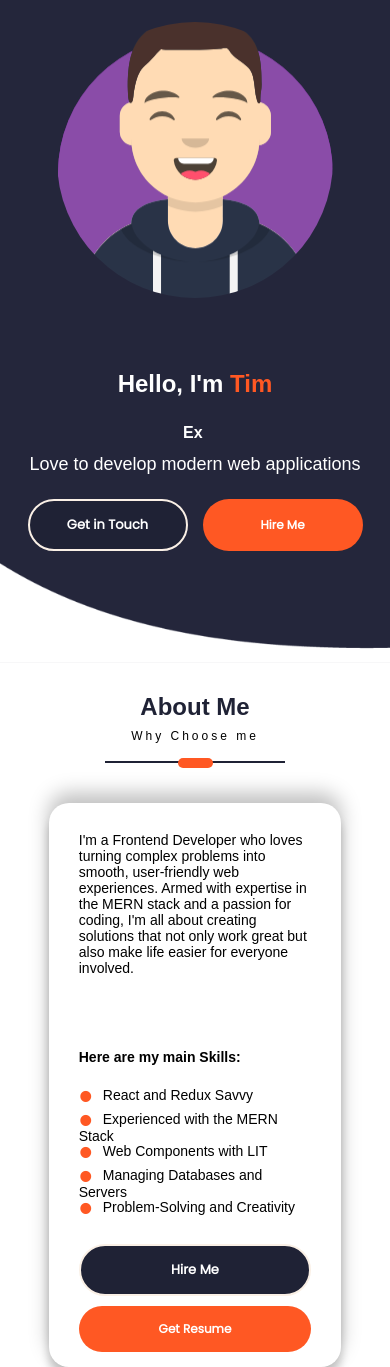
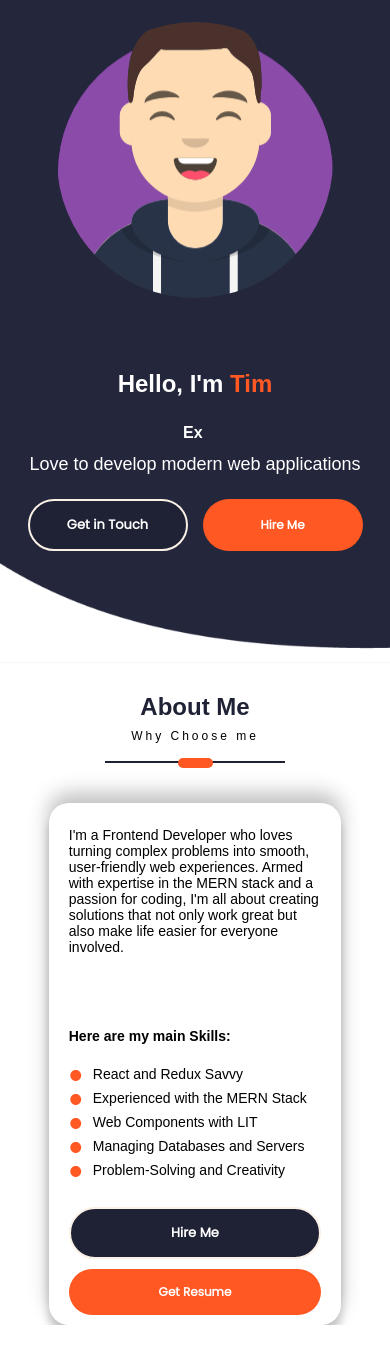
Before and after one commit to teifler/tim-eif.de, a React (Vite) app: page / in a window 390 px wide. After the commit the page ends 1325 px from the top, so only its background shows below. Built offline with nearby package versions, Linux system fonts and the light colour scheme; some icons are missing.

Commit message:
feat(aboutme): fix linebreak

```diff
--- a/src/components/About/About.css
+++ b/src/components/About/About.css
@@ -82,4 +82,8 @@
     width: 100%;
     margin-top: 10px;
   }
+
+  .about-details {
+    padding: 10px 20px;
+  }
 }
```
